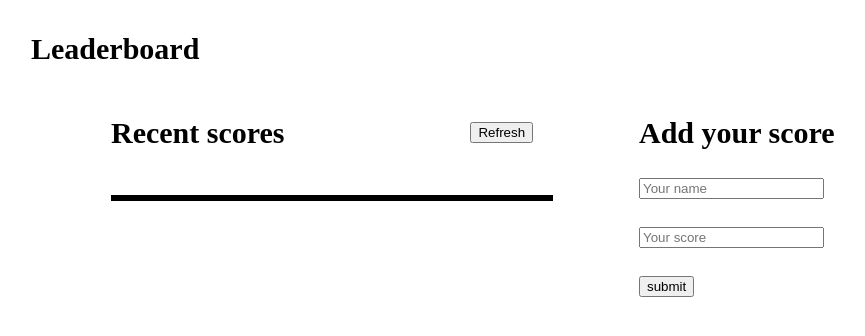
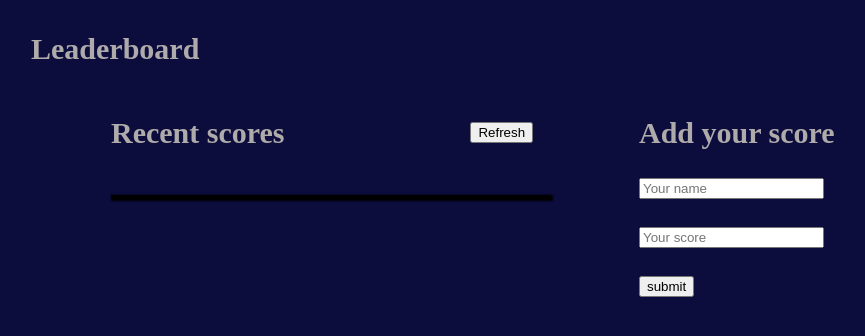
Before and after one commit to Leeoasis/Leaderboard, a website built with webpack: page src/index.html in a window 1280 px wide. Shown: the whole page, without its empty margins (1-866 px from the left). Built offline with nearby package versions, Linux system fonts and the light colour scheme; no server answers.

Commit message:
Add styling

```diff
--- a/src/style.css
+++ b/src/style.css
@@ -1,6 +1,8 @@
 body {
   margin: 2rem;
   font-size: 20px;
+  background-color: rgb(12, 12, 61);
+  color: #afabab;
 }
 
 .container {
@@ -22,7 +24,8 @@ body {
 }
 
 ul {
-  border: 3px solid black;
+  border: 1px solid black;
+  box-shadow: 2px 2px 2px 2px black;
   width: 75%;
 }
 
@@ -33,7 +36,8 @@ ul li {
 }
 
 #populate > li:nth-child(odd) {
-  background: #cfcfcf;
+  background: #000;
+  color: #cfcfcf;
 }
 
 .form-items {
```
